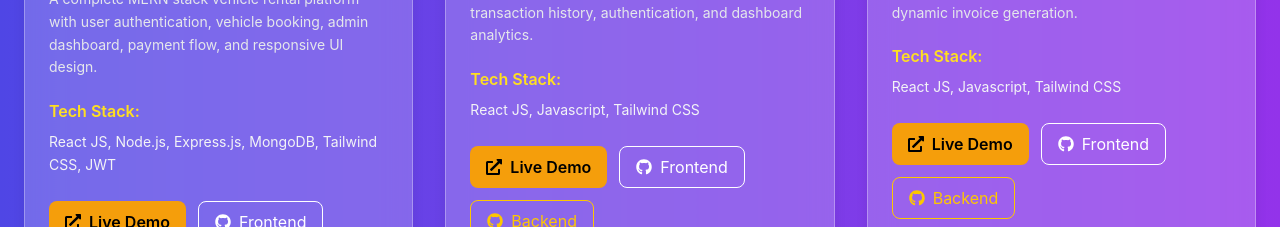
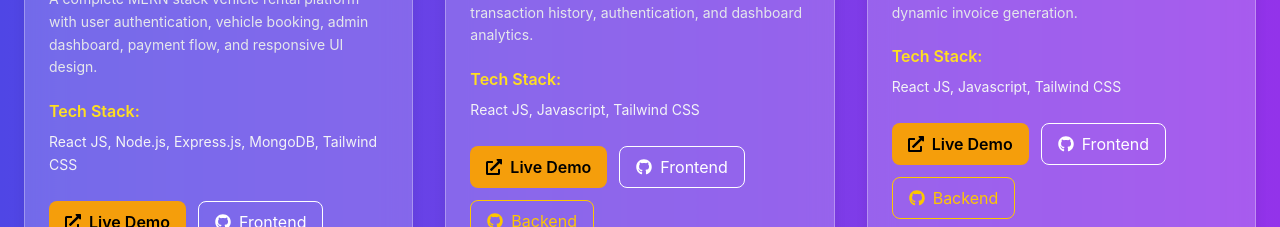
Before and after one commit to MahaProject-Git30/my-portfolio, a React (Vite) app: page / in a window 1280 px wide. Shown: the part 2740-2967 px from the top of the page. Built offline with nearby package versions, Linux system fonts and the light colour scheme.

Commit message:
completed

```diff
--- a/src/components/Projects.jsx
+++ b/src/components/Projects.jsx
@@ -17,7 +17,7 @@ function Projects() {
         "A complete MERN stack vehicle rental platform with user authentication, vehicle booking, admin dashboard, payment flow, and responsive UI design.",
 
       tech:
-        "React JS, Node.js, Express.js, MongoDB, Tailwind CSS, JWT",
+        "React JS, Node.js, Express.js, MongoDB, Tailwind CSS",
 
       live: "https://onlinevehical.netlify.app",
 
```
